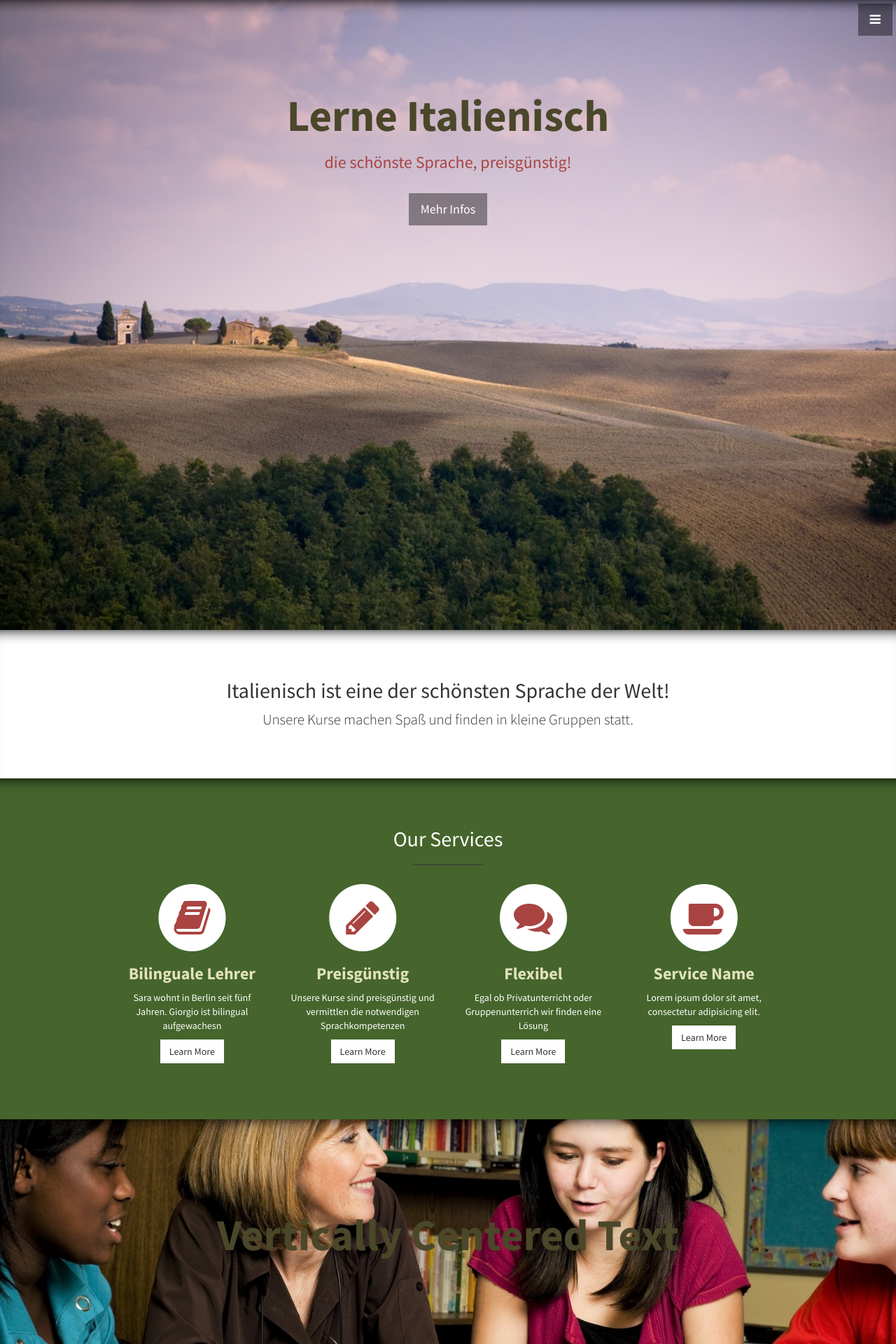
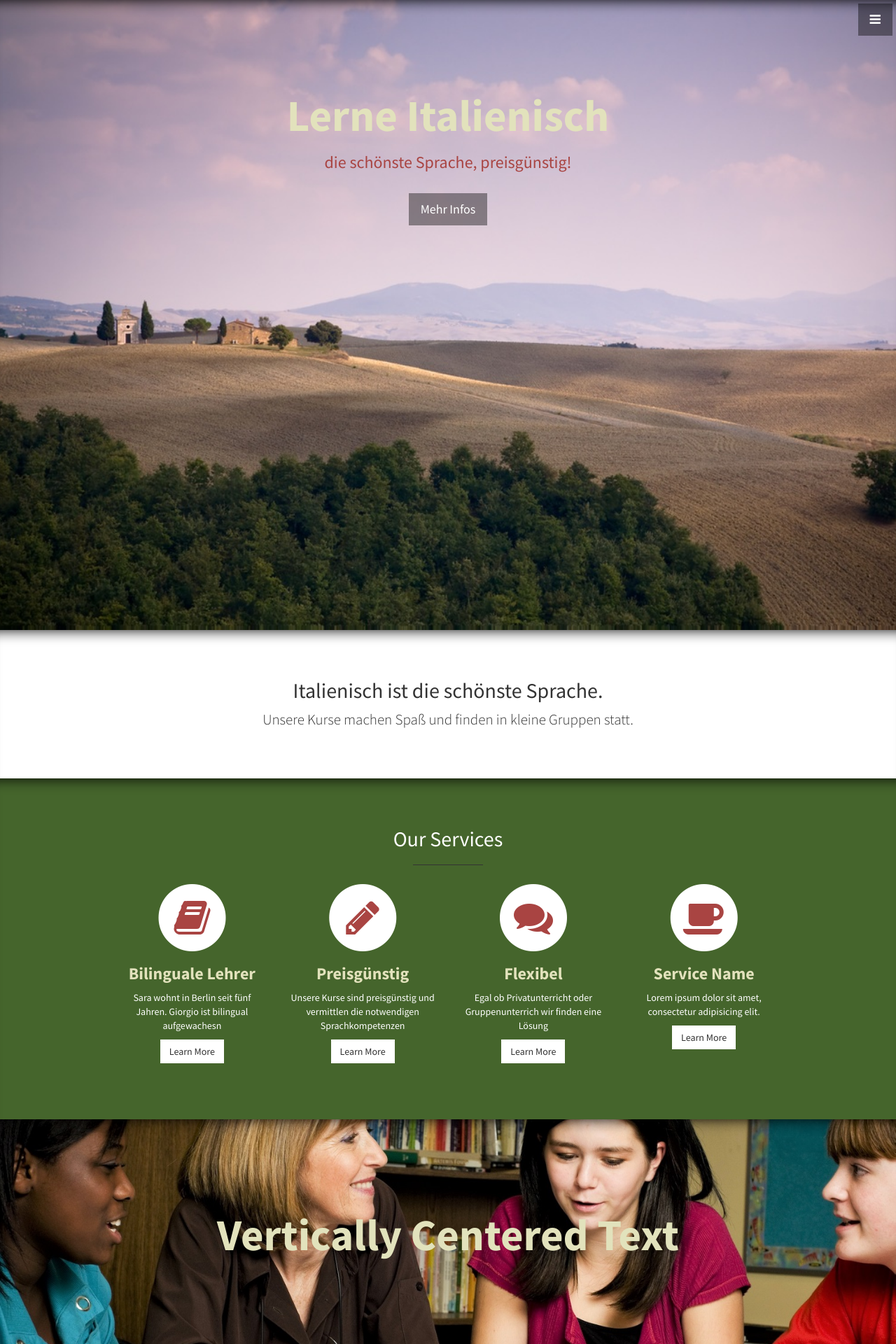
Before and after one commit to baldellig/italienisch, a Jekyll site: the page built from index.html, in a window 1280 px wide. Shown: the top 1920 px of the page at 70% size. Built offline with Jekyll 4.4.1, drawn with Linux system fonts in a browser that asks for light colours.

Commit message:
new models

```diff
--- a/_includes/about.html
+++ b/_includes/about.html
@@ -2,7 +2,7 @@
   <div class="container">
     <div class="row">
       <div class="col-lg-12 text-center">
-        <h2>Italienisch ist eine der schönsten Sprache der Welt!</h2>
+        <h2>Italienisch ist die schönste Sprache.</h2>
         <p class="lead">Unsere Kurse machen Spaß und finden in kleine Gruppen statt.</p>
       </div>
     </div>
--- a/css/stylish-portfolio.css
+++ b/css/stylish-portfolio.css
@@ -28,7 +28,7 @@ body {
     padding: 0;
     font-size: 4.5em;
     font-weight: 700;
-    color: #4A472A;
+    color: #E2E2BC;
 }
 
 /* Custom Button Styles */
```
